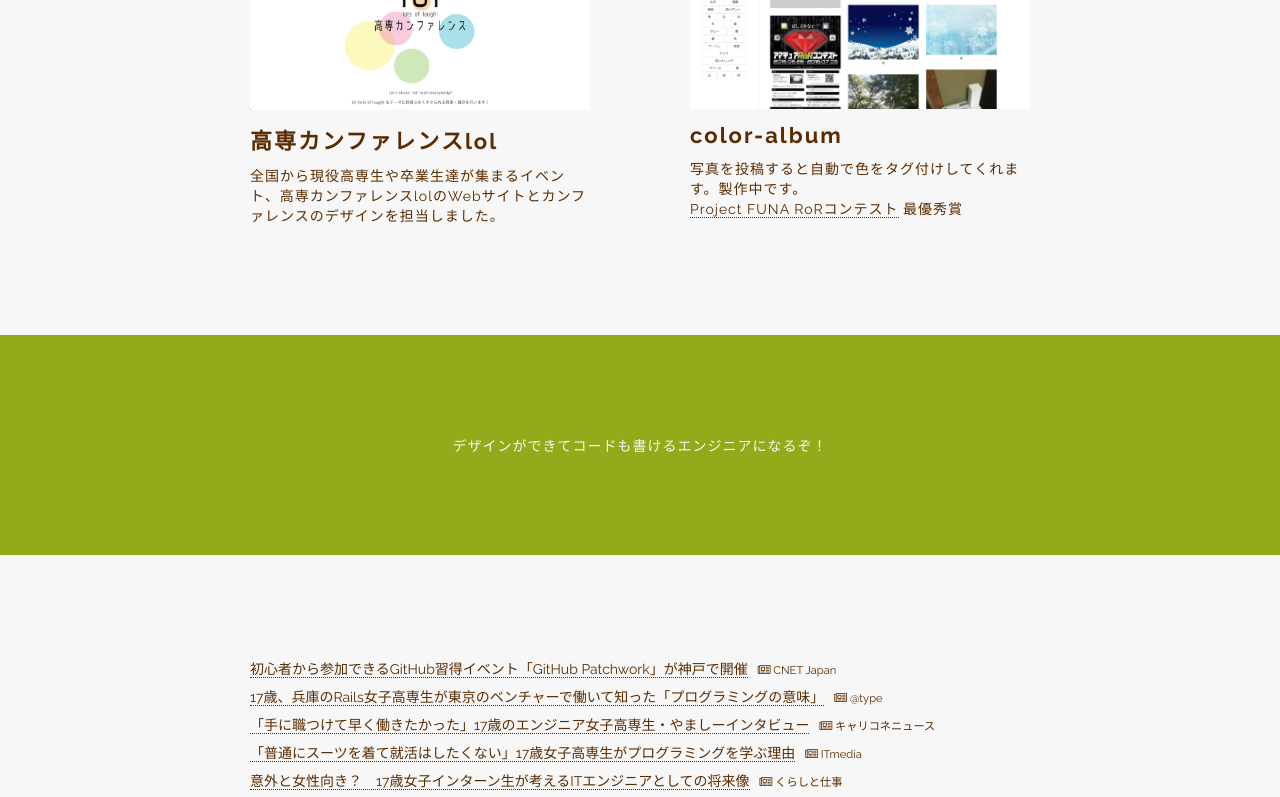
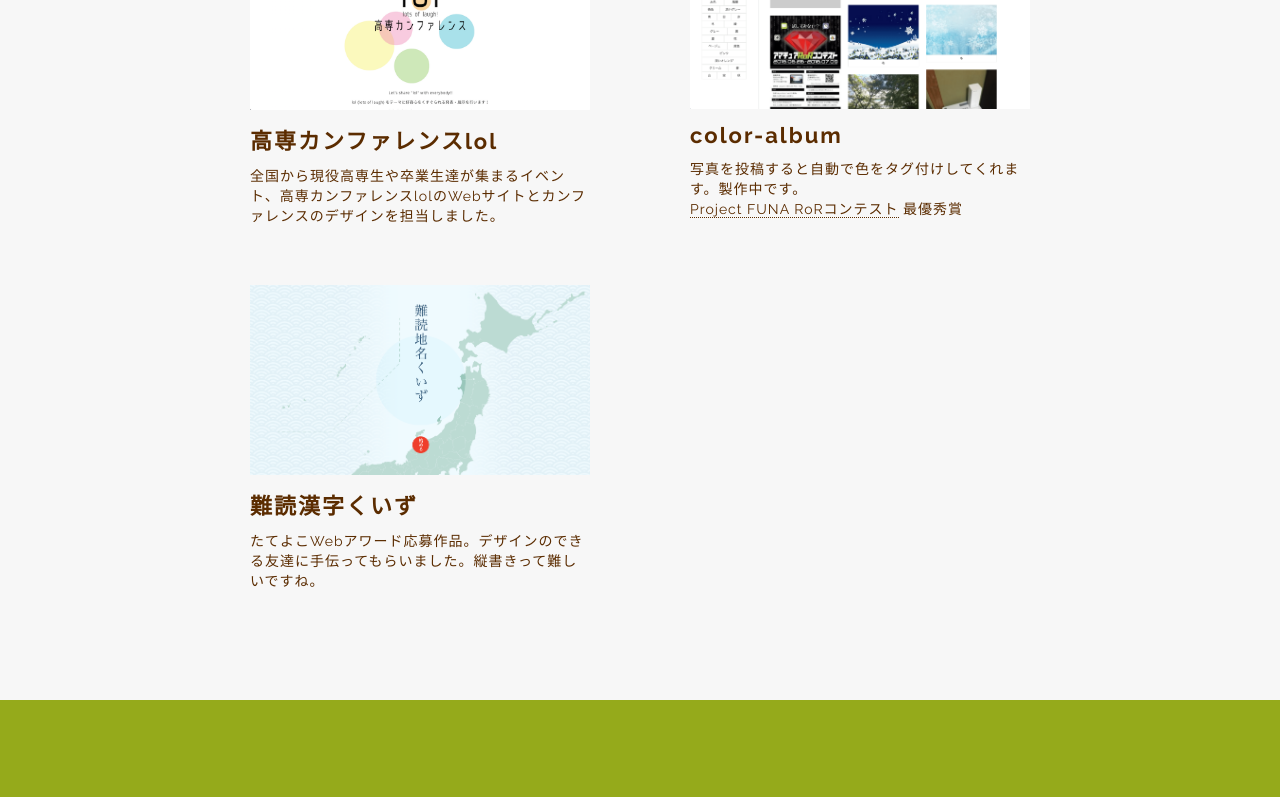
Before and after one commit to yamasy1549/yamasy1549.github.io, a React app: page / in a window 1280 px wide. Shown: the part 4414-5211 px from the top of the page. Built offline with nearby package versions, Linux system fonts and the light colour scheme.

Commit message:
難読漢字くいず追加

```diff
--- a/src/components/Portfolios.jsx
+++ b/src/components/Portfolios.jsx
@@ -15,6 +15,7 @@ import senseiportalImg    from '../img/senseiportal.png'
 import tmixImg            from '../img/tmix.png'
 import kosenconfImg       from '../img/kosenconf.png'
 import coloralbumImg      from '../img/color-album.png'
+import canyoureadImg      from '../img/canyouread.png'
 
 export default () => (
   <Section id='portfolios'>
@@ -27,7 +28,6 @@ export default () => (
         明石高専祭を楽しくするスマートフォンアプリ。
         Railsでバックエンドのお手伝いをさせてもらいました。
       </Portfolio>
-
 
       <Portfolio
         title='MAEMUKI'
@@ -50,13 +50,12 @@ export default () => (
 
       <Portfolio
         title='明石高専 学生会執行部Webサイト'
-        url='//nitac-gakuseikai.herokuapp.com'
+        url=''
         img={gakuseikaiImg}>
         <GitHub project='nitac-gakuseikai' url='//github.com/yamasy1549/nitac-gakuseikai' />
         学生会Webサイトのリニューアルを担当しました。
         シンプルにしようと思ったらお葬式みたいな色になってしまった…
       </Portfolio>
-
 
       <Portfolio
         title='LIFECODE BATTLER'
@@ -66,7 +65,6 @@ export default () => (
         主にデザインを担当しました。
       </Portfolio>
 
-
       <Portfolio
         title='SENSEI NOTE'
         url='//senseinote.jp'
@@ -74,7 +72,6 @@ export default () => (
         全国の先生がつながる 小中高の先生向けのSNS。
         <a href='//lo-upe.com'>株式会社LOUPE</a>の運営しているサービスです。
       </Portfolio>
-
 
       <Portfolio
         title='SENSEI PORTAL'
@@ -84,7 +81,6 @@ export default () => (
         <a href='//lo-upe.com'>株式会社LOUPE</a>の運営しているサービスです。
       </Portfolio>
 
-
       <Portfolio
         title='TMIX'
         url='//tmix.jp'
@@ -93,14 +89,12 @@ export default () => (
         <a href='spicelife.jp'>株式会社 spice life</a>の運営しているサービスです。
       </Portfolio>
 
-
       <Portfolio
         title='高専カンファレンスlol'
         url='//kosenconf.me'
         img={kosenconfImg}>
         全国から現役高専生や卒業生達が集まるイベント、高専カンファレンスlolのWebサイトとカンファレンスのデザインを担当しました。
       </Portfolio>
-
 
       <Portfolio
         title='color-album'
@@ -109,6 +103,13 @@ export default () => (
         写真を投稿すると自動で色をタグ付けしてくれます。製作中です。<br />
         <a href='//twitter.com/Project_FUNA/status/775293511826485249'>Project FUNA RoRコンテスト</a> 最優秀賞
       </Portfolio>
+
+      <Portfolio
+        title='難読漢字くいず'
+        url='//yamasy.info/can-you-read'
+        img={canyoureadImg}>
+        たてよこWebアワード応募作品。デザインのできる友達に手伝ってもらいました。縦書きって難しいですね。
+      </Portfolio>
     </ul>
   </Section>
 )
```
Also changed, not shown: src/img/canyouread.png (added).
